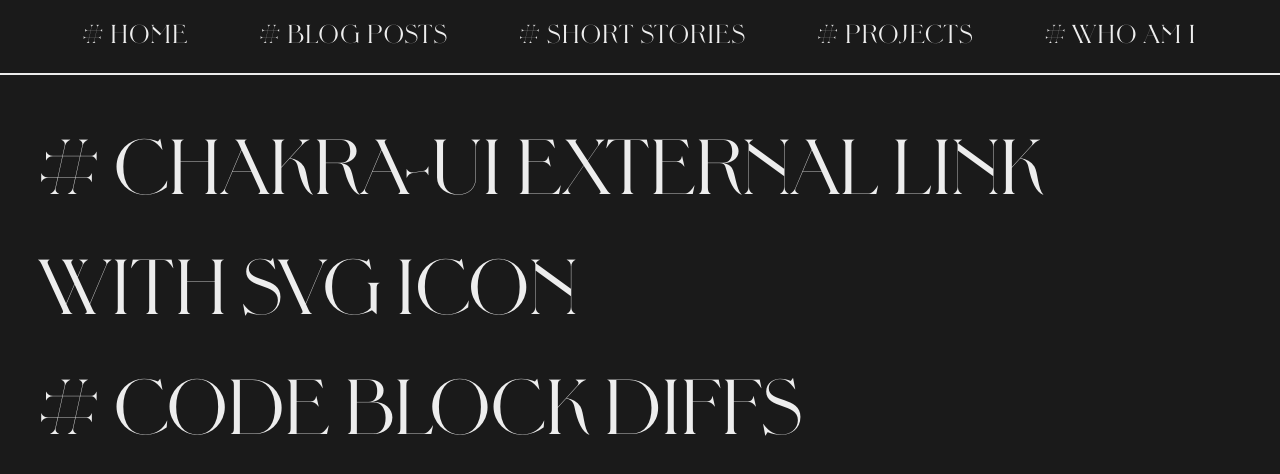
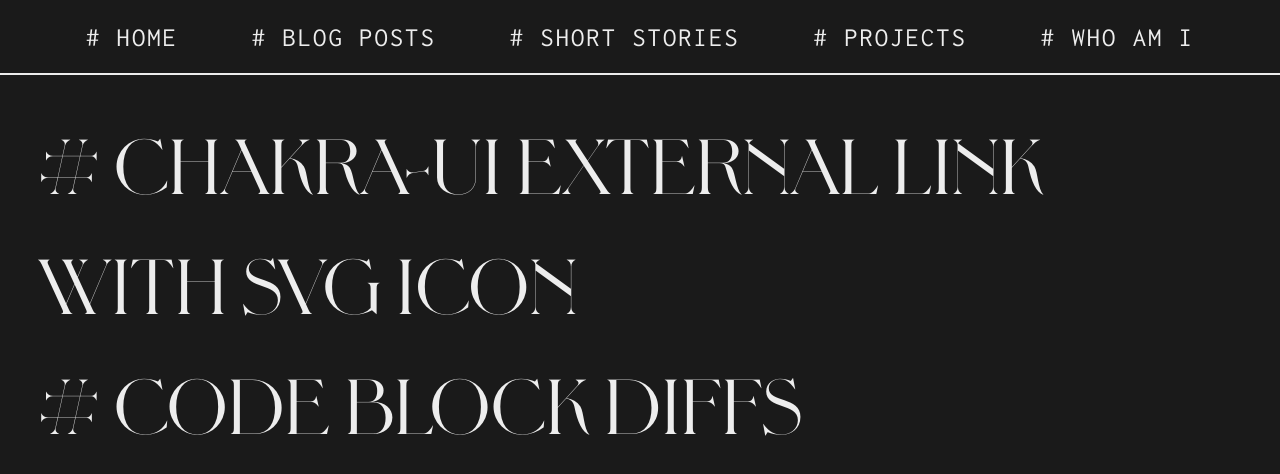
Before and after one commit to grasshousedev/Blog-mdx-bundler-Next.js, a Next.js app: page /posts in a window 1280 px wide. Shown: the top 474 px of the page. Built offline with nearby package versions, Linux system fonts and the light colour scheme; what mdx-embed would draw is missing.

Commit message:
mono font on header items

```diff
--- a/src/components/layout/header.tsx
+++ b/src/components/layout/header.tsx
@@ -36,11 +36,11 @@
                 borderBottom="solid 2px"
                 borderColor="brand.grey"
             >
-                <Link href="/" text="Home" size="header" uppercase />
-                <Link href="/posts" text="Blog posts" size="header" uppercase />
-                <Link href="/posts" text="Short stories" size="header" uppercase />
-                <Link href="/posts" text="Projects" size="header" uppercase />
-                <Link href="/posts" text="Who am i" size="header" uppercase />
+                <Link href="/" text="Home" size="header" uppercase font="body" />
+                <Link href="/posts" text="Blog posts" size="header" uppercase font="body" />
+                <Link href="/posts" text="Short stories" size="header" uppercase font="body" />
+                <Link href="/posts" text="Projects" size="header" uppercase font="body" />
+                <Link href="/posts" text="Who am i" size="header" uppercase font="body" />
             </Flex>
         </Box>
     )
--- a/src/components/link.tsx
+++ b/src/components/link.tsx
@@ -8,11 +8,12 @@
     text: string;
     size: Size | Size[]
     uppercase?: boolean;
+    font?: string;
     // children: React.ReactNode;
 
 }
 
-export default function Link({ text, href, size, uppercase = false }: Props) {
+export default function Link({ text, href, size, uppercase = false, font = "heading" }: Props) {
 
 
     return (
@@ -20,7 +21,7 @@
             <Box
                 as="a"
                 color="brand.grey"
-                fontFamily="heading"
+                fontFamily={font}
                 fontSize={size}
                 textTransform={uppercase && uppercase ? "uppercase" : "none"}
                 letterSpacing={2}
```
